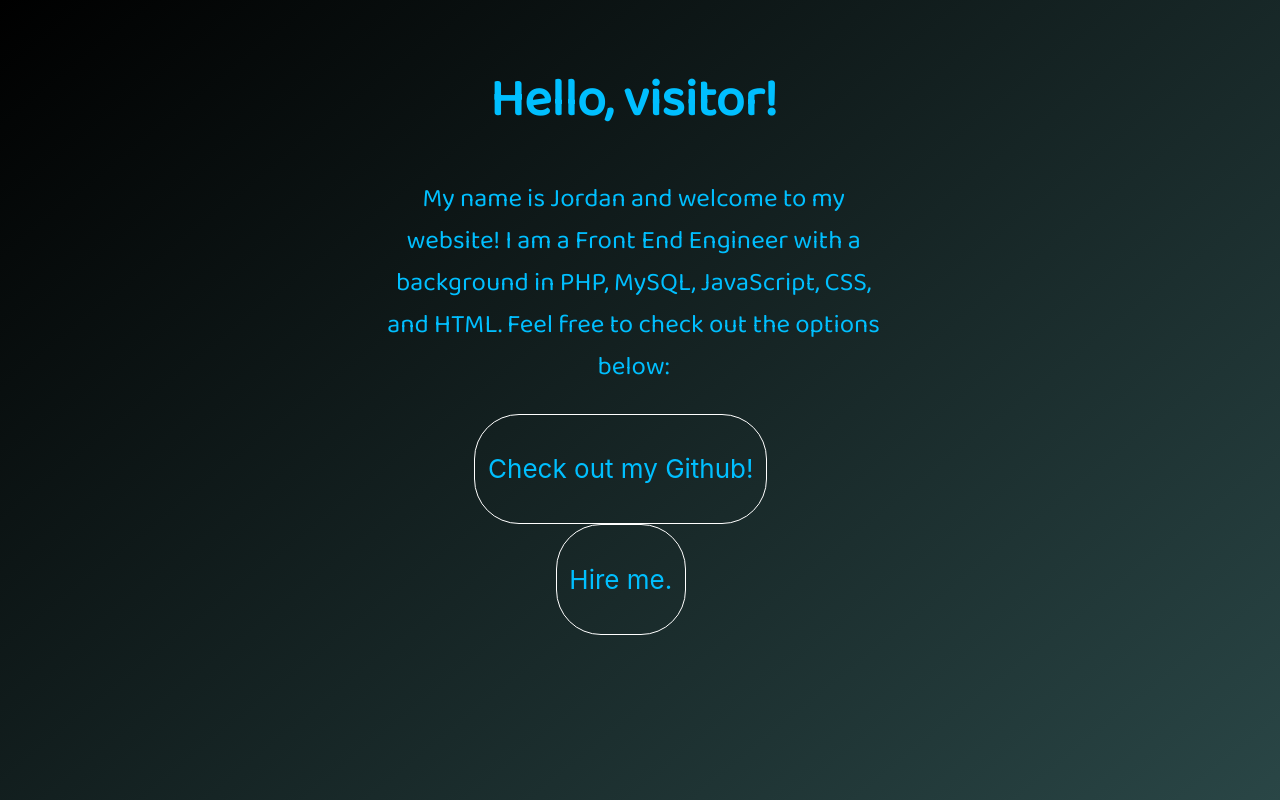
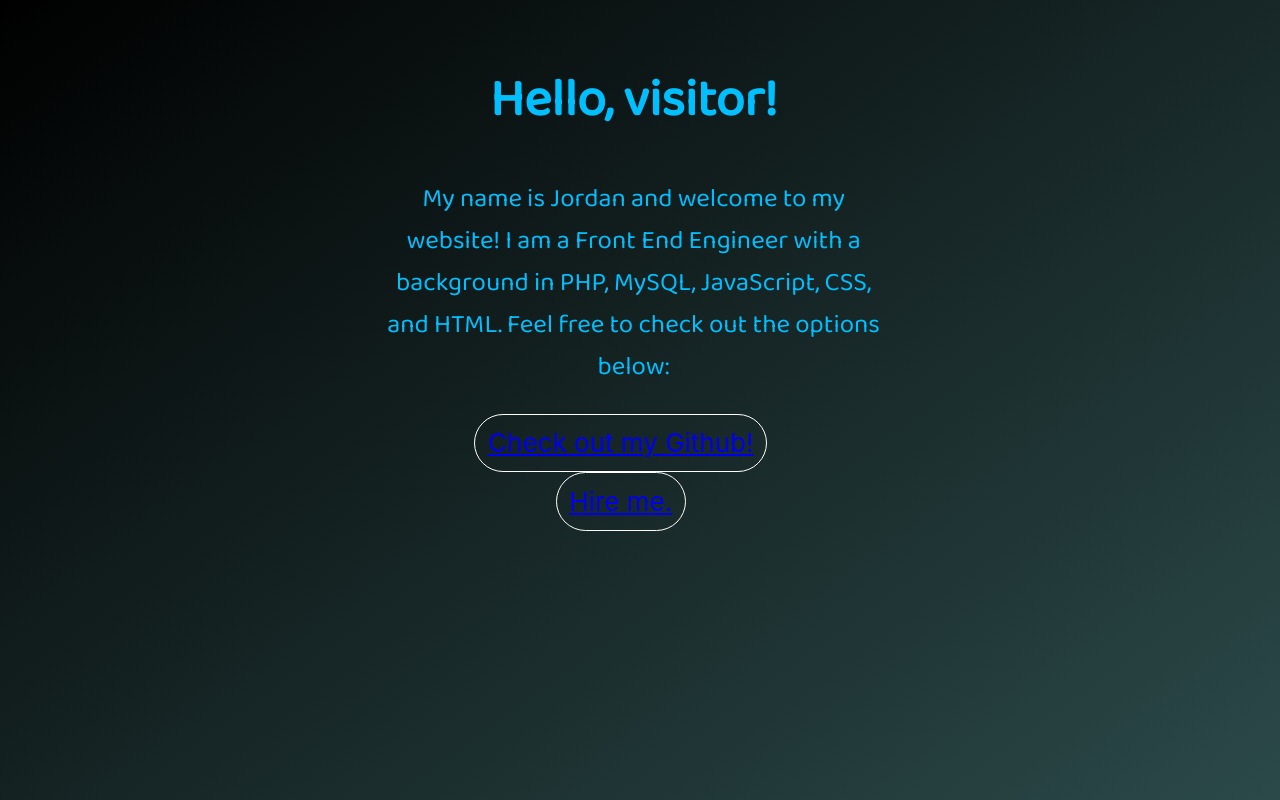
Before and after one commit to jaytoven527/personal-website, a React (Create React App) app: page / in a window 1280 px wide. Shown: the top 800 px of the page. Built offline with nearby package versions, Linux system fonts and the light colour scheme; a web font is replaced by a local one.

Commit message:
removed unnecessary element

```diff
--- a/src/App.jsx
+++ b/src/App.jsx
@@ -14,15 +14,11 @@ function App() {
                 <p>{introduction}</p>
             </header>
             <div className="options">
-                <div className="github">
-                    <p aria-label="Jordan's Github Profile">
-                        <a href="https://github.com/jaytoven527">Check out my Github!</a>
-                    </p>
+                <div aria-label="Jordan's Github Profile" className="github">
+                    <a href="https://github.com/jaytoven527">Check out my Github!</a>
                 </div>
-                <div className="linkedin">
-                    <p aria-label="Jordan's Linkedin Profile">
-                        <a href="https://www.linkedin.com/in/jordan-norwood-a971b8186/">Hire me.</a>
-                    </p>
+                <div aria-label="Jordan's Linkedin Profile" className="linkedin">
+                    <a href="https://www.linkedin.com/in/jordan-norwood-a971b8186/">Hire me.</a>
                 </div>
             </div>
         </div>
```
